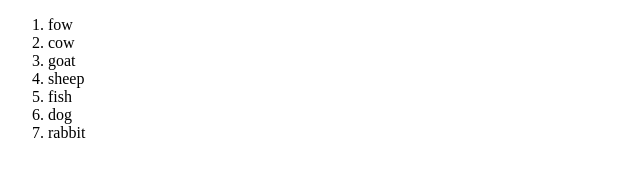
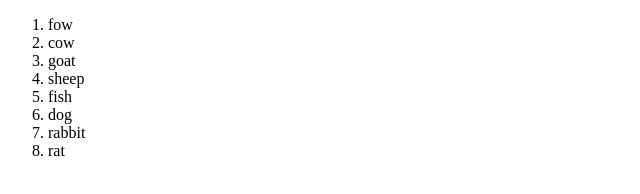
Before and after one commit to Ade-lilly/list_items, a plain HTML site: page index.html in a window 1280 px wide. Shown: the full height of the page, 0-640 px from the left. Drawn offline with Linux system fonts and the light colour scheme.

Commit message:
adding a rat

```diff
--- a/index.html
+++ b/index.html
@@ -15,6 +15,7 @@
         <li>fish</li>
         <li>dog</li>
         <li>rabbit</li>
+        <li>rat</li>
     </ol>
 </body>
 </html>
```
